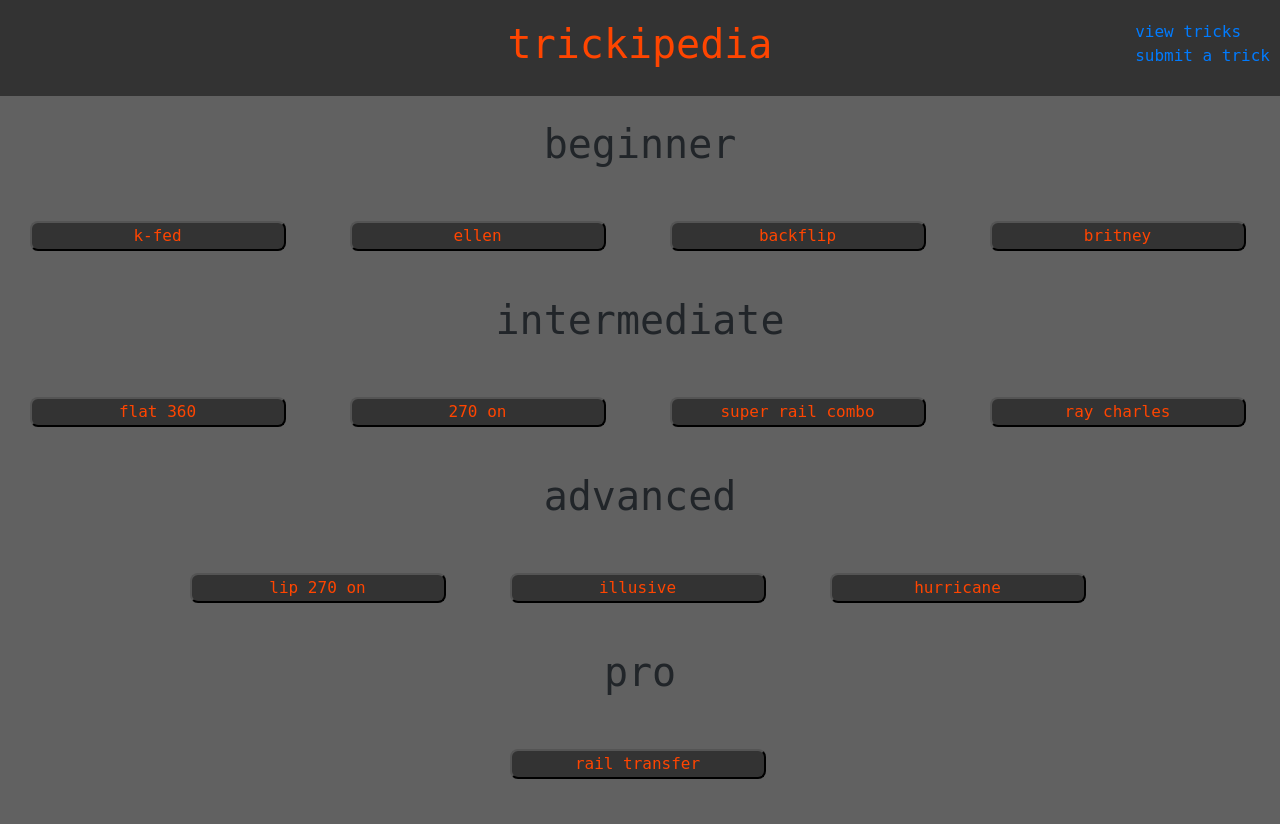
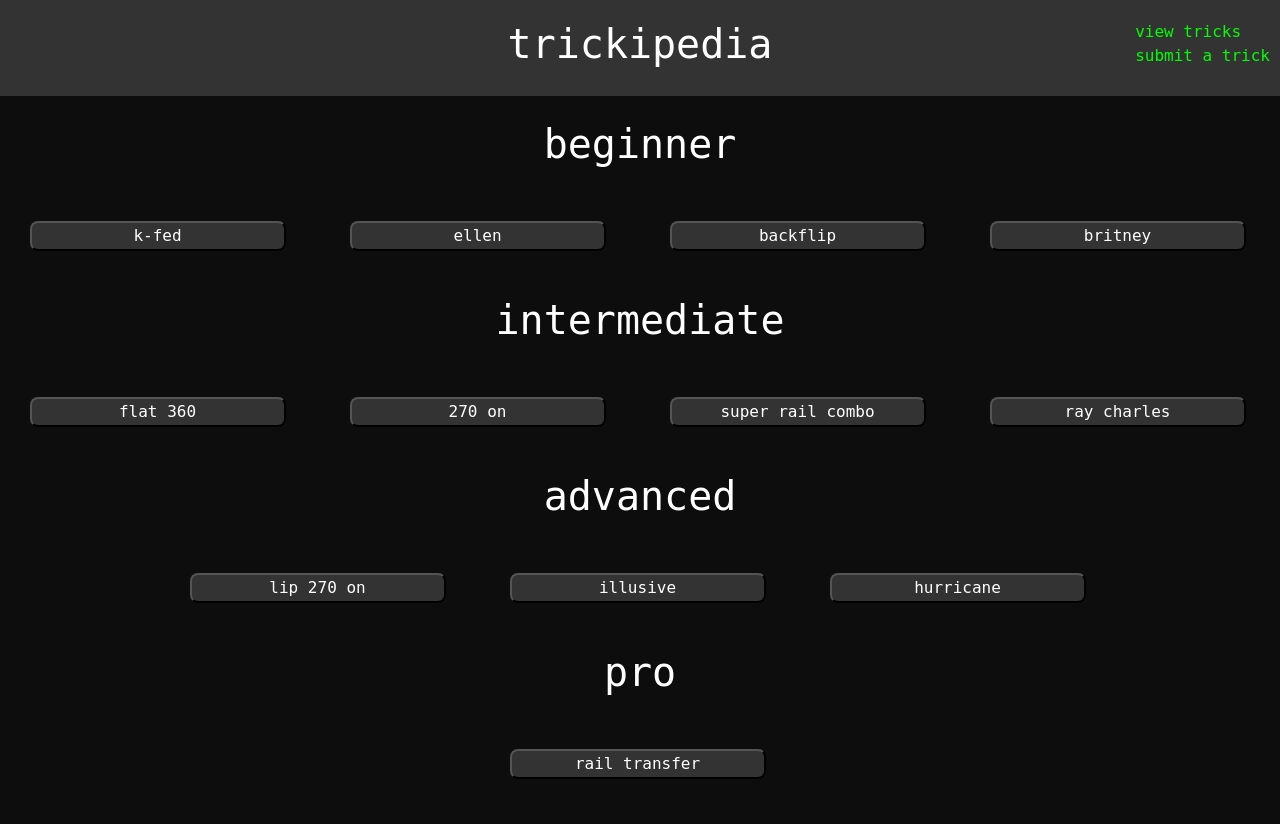
Before and after one commit to slowbrojt/Django-Projects, a Django app: page / in a window 1280 px wide. Run offline with Django 4.2, Linux system fonts and the light colour scheme; data comes from the database, SQL or seed files in the repository; some libraries are stand-ins or nearby versions.

Commit message:
Update styles.css
changed theme to something more readable

```diff
--- a/trickipedia/tricks/static/tricks/styles.css
+++ b/trickipedia/tricks/static/tricks/styles.css
@@ -3,6 +3,10 @@
     position: relative;
     height: 12vh;
 
+}
+
+a {
+	color: lime;
 }
 
 .reviewtrick {
@@ -29,12 +33,12 @@
 
 input {
 	background-color: rgb(51,51,51);
-	color: orangered;
+	color: white;
 }
 
 textarea {
 	background-color: rgb(51,51,51);
-	color: orangered;
+	color: white;
 	width: 220px;
 	height: 60px;
 }
@@ -49,7 +53,7 @@ textarea {
 
 
 #emblem {
-	color: orangered;
+	color: white;
 	text-align: center;
 	margin-left: auto;
 	margin-right: auto;
@@ -58,6 +62,7 @@ textarea {
 ul {
 	list-style-type: none;
 	display: inline;
+	color: white;
 }
 
 #rules {
@@ -70,15 +75,17 @@ margin-bottom: 4vh;
 pre {
 	font-size: 1.1em;
 	white-space: pre-wrap;
+	color: white;
 }
 
 body {
-	background-color: rgb(97,97,97);
+	background-color: rgb(13, 13, 13);
 	font-family: monospace;
 }
 li {
 	text-align: left;
 	margin: 0px auto;
+	color: white;
 }
 
 label {
@@ -146,8 +153,14 @@ iframe {
 
 h1 {
 	text-align: center;
+	color: white;
+}
+
+h2, h3 {
+	color: white;
 }
 
 p {
 	font-size: 1.2em;
+	color: white;
 }
```
